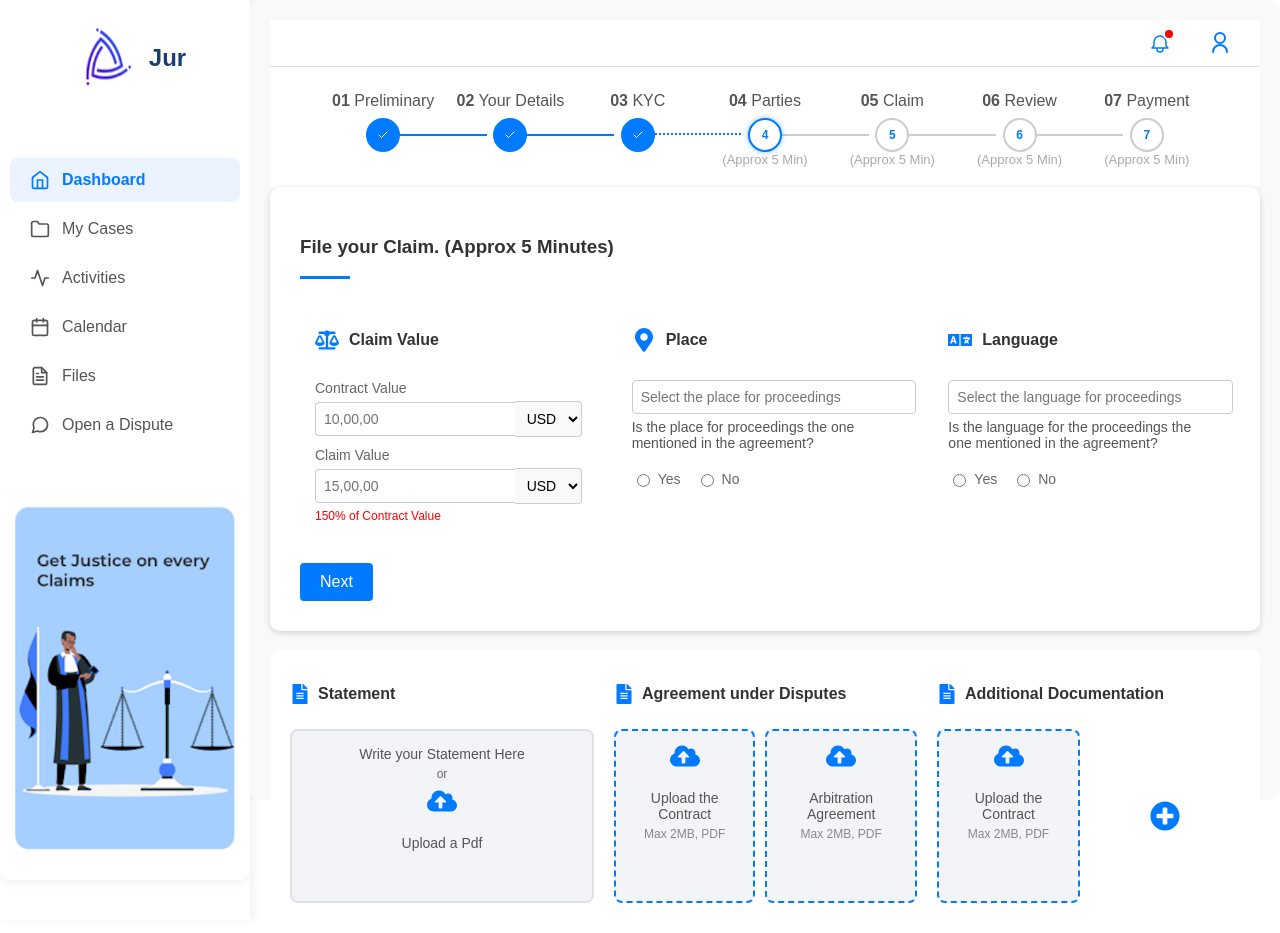
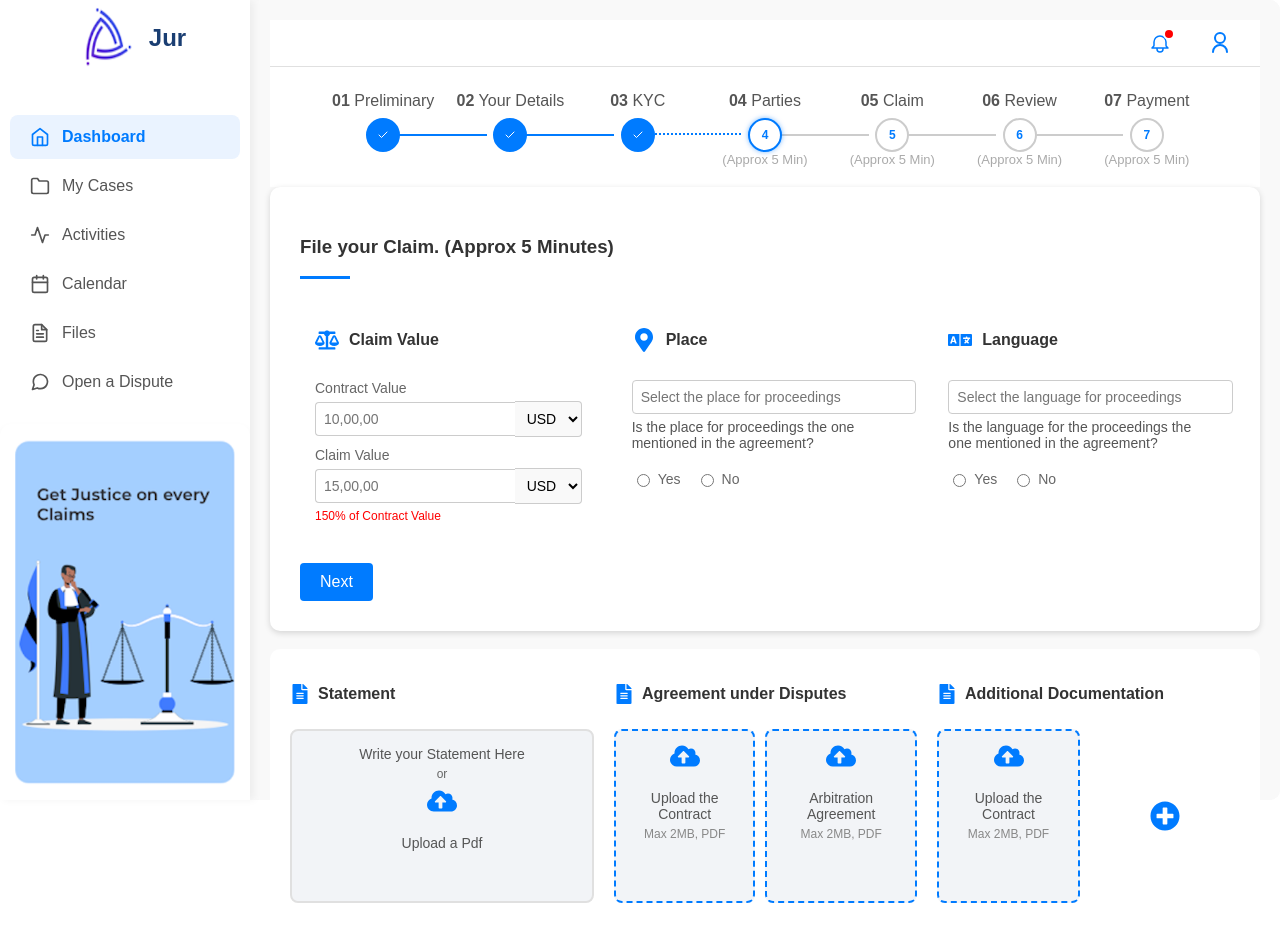
Before and after one commit to Anmolb2004/Jur-Rise11, a React (Create React App) app: page / in a window 1280 px wide. Built offline with nearby package versions, Linux system fonts and the light colour scheme.

Commit message:
mobileResponsiveness

```diff
--- a/src/App.js
+++ b/src/App.js
@@ -1,8 +1,8 @@
 import React, { useState } from "react";
 import Sidebar from "./components/Sidebar/Sidebar";
+import NavBar from "./components/NavBar/NavBar";
 import Header from "./components/Header/Header";
 import ClaimForm from "./components/ClaimForm/ClaimForm";
-import NavBar from "./components/NavBar/NavBar"
 import UploadSection from "./components/UploadSection/UploadSection";
 import "./App.css";
 
@@ -12,11 +12,13 @@ function App() {
   const toggleSidebar = () => {
     setIsSidebarOpen((prev) => !prev);
   };
+
   return (
     <div className="app">
-          <Sidebar isOpen={isSidebarOpen} />
-      <div className="main-content">
-      <NavBar toggleSidebar={toggleSidebar} />
+      {/* Pass isSidebarOpen and toggleSidebar to Sidebar and NavBar */}
+      <Sidebar isOpen={isSidebarOpen} />
+      <div className={`main-content ${isSidebarOpen ? "blur" : ""}`}>
+        <NavBar toggleSidebar={toggleSidebar} />
         <Header />
         <ClaimForm />
         <br></br>
--- a/src/components/Sidebar/Sidebar.css
+++ b/src/components/Sidebar/Sidebar.css
@@ -1,15 +1,43 @@
-/* Sidebar Container */
+/* Sidebar Styles */
 .sidebar {
   width: 250px;
-  background-color: white; /* Light background for sidebar */
-  display: flex;
-  flex-direction: column;
-  justify-content: space-between;
-  height: 110vh;
-  padding: 20px 0;
+  position: fixed;
+  top: 0;
+  left: 0;
+  height: 100%;
+  background: white;
   box-shadow: 4px 0 8px rgba(0, 0, 0, 0.05);
-  overflow-y: auto; /* Scrollable sidebar */
+  overflow-y: auto;
+  transform: translateX(-100%);
+  transition: transform 0.3s ease-in-out;
+  z-index: 1000;
 }
+
+.sidebar.open {
+  transform: translateX(0);
+}
+
+/* Main Content Styles */
+.main-content {
+  margin-left: 0;
+  transition: filter 0.3s ease-in-out;
+}
+
+.main-content.blur {
+  filter: blur(5px); /* Adjust blur level as needed */
+}
+
+/* Ensure sidebar is always visible on desktop */
+@media (min-width: 768px) {
+  .sidebar {
+    transform: translateX(0);
+  }
+  .main-content {
+    margin-left: 250px;
+    filter: none; /* Disable blur effect on desktop */
+  }
+}
+
 
 /* Logo Section */
 .logo-section {
```
